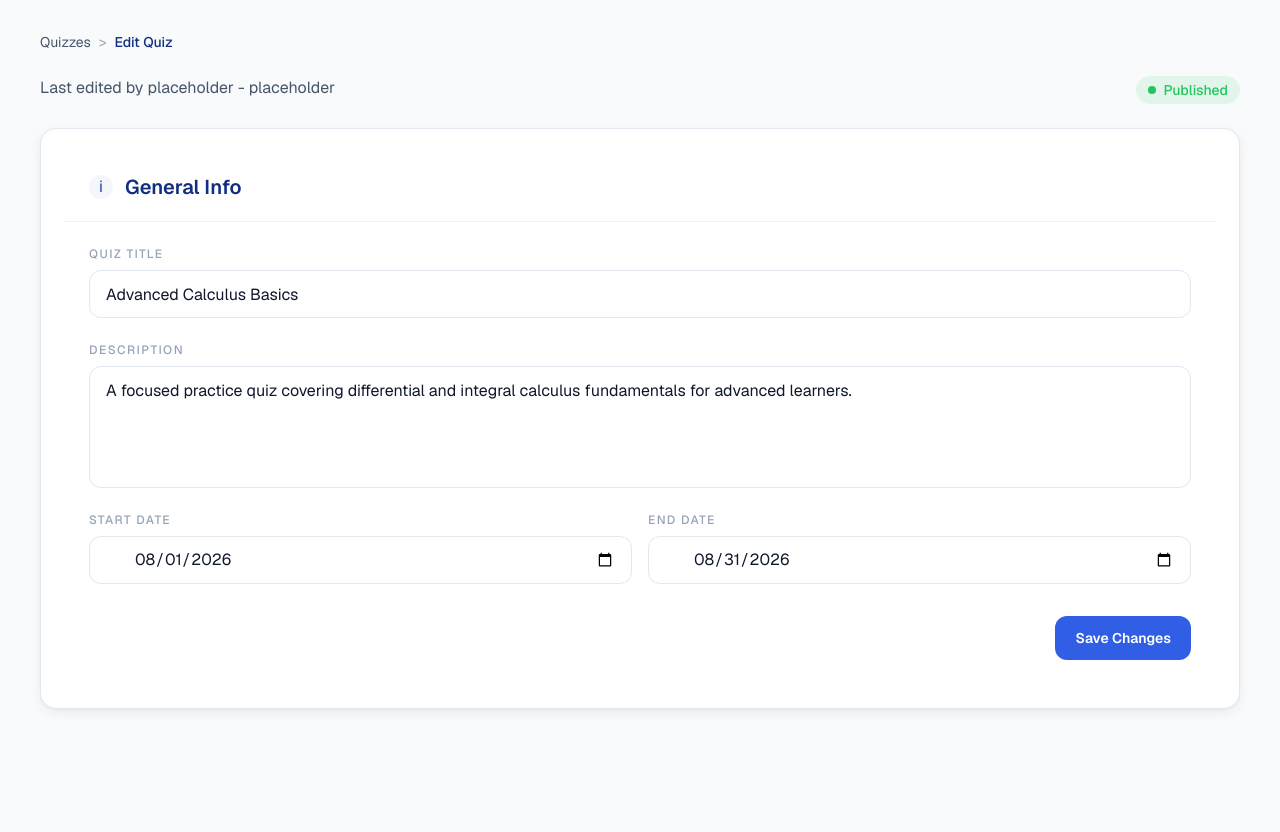
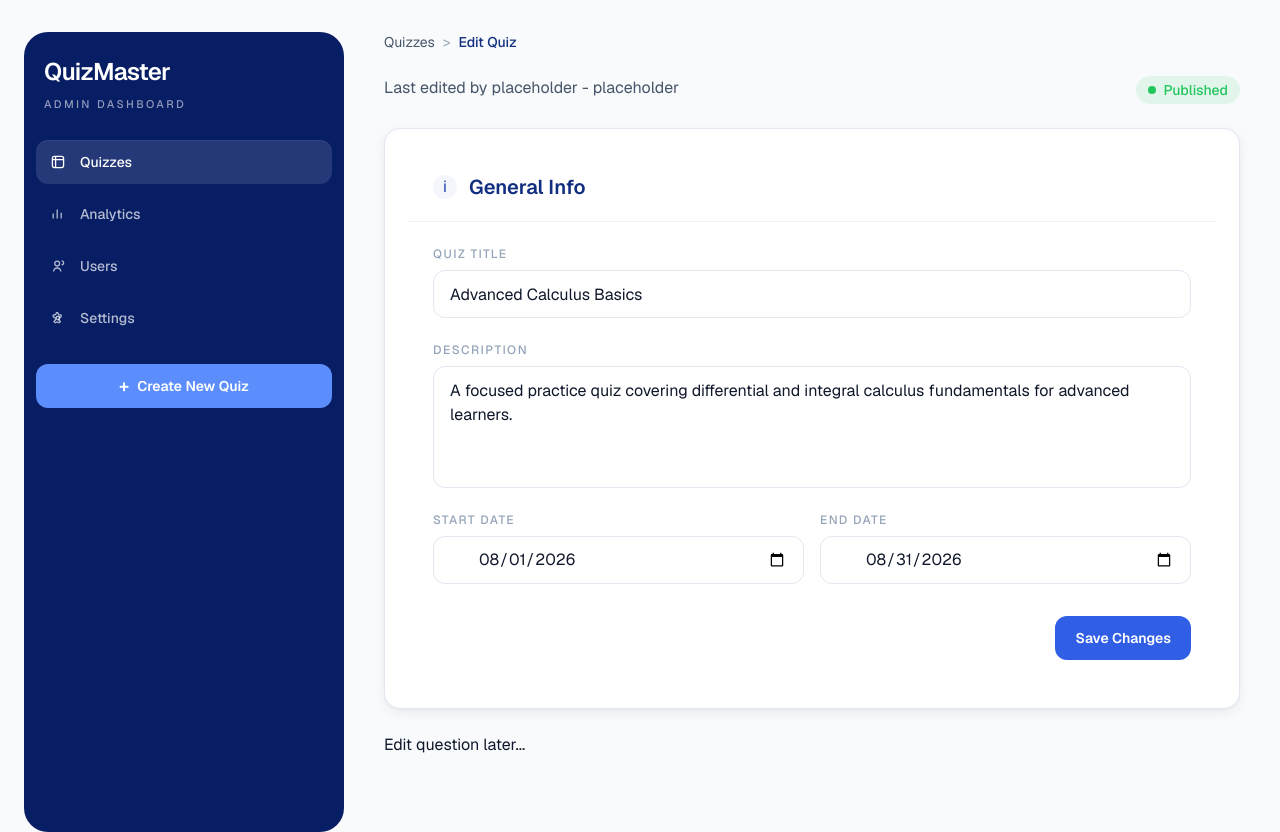
Before and after one commit to MoHatemTC/quiz-service-internship-round-1-front-end, a Next.js app: page /admin/dashboard/edit/advanced-calculus-basics in a window 1280 px wide. Before the commit the page ends 800 px from the top, so only its background shows below. Built offline with nearby package versions, Linux system fonts and the light colour scheme.

Commit message:
implemented a side bar for the dashbaord routes for the admin

```diff
--- a/app/admin/dashboard/edit/[id]/page.tsx
+++ b/app/admin/dashboard/edit/[id]/page.tsx
@@ -54,6 +54,8 @@ export default async function EditPage({ params }: EditQuizPageProps) {
           startDate={quiz.startDate}
           endDate={quiz.endDate}
         />
+
+        <p>Edit question later...</p>
       </section>
     </main>
   );
--- /dev/null
+++ b/app/admin/dashboard/layout.tsx
@@ -0,0 +1,10 @@
+import AdminSidebar from '@/components/dashboard/AdminSidebar';
+
+export default function DashboardLayout({ children }: { children: React.ReactNode }) {
+  return (
+    <div className="h-screen bg-background lg:flex flex-col lg:flex-row">
+      <AdminSidebar />
+      <div className="flex-1 min-h-screen">{children}</div>
+    </div>
+  );
+}
--- a/app/globals.css
+++ b/app/globals.css
@@ -114,6 +114,10 @@
     font-size: var(--text-body);
     font-weight: var(--text-body--font-weight);
     line-height: var(--text-body--line-height);
+  }
+
+  button {
+    @apply cursor-pointer;
   }
 }
 
--- /dev/null
+++ b/components/dashboard/AdminSidebar.tsx
@@ -0,0 +1,153 @@
+'use client';
+
+import Link from 'next/link';
+import { usePathname } from 'next/navigation';
+
+type SidebarItem = {
+  label: string;
+  href: string;
+  icon: React.ReactNode;
+};
+
+const SIDEBAR_ITEMS: SidebarItem[] = [
+  {
+    label: 'Quizzes',
+    href: '/admin/dashboard',
+    icon: (
+      <svg
+        viewBox="0 0 20 20"
+        className="h-4 w-4"
+        fill="none"
+        stroke="currentColor"
+        strokeWidth="1.6"
+      >
+        <rect x="3" y="3" width="14" height="14" rx="2.5" />
+        <path d="M7 3v14" />
+        <path d="M3 7h14" />
+      </svg>
+    ),
+  },
+  {
+    label: 'Analytics',
+    href: '#analytics',
+    icon: (
+      <svg
+        viewBox="0 0 20 20"
+        className="h-4 w-4"
+        fill="none"
+        stroke="currentColor"
+        strokeWidth="1.6"
+      >
+        <path d="M4 15.5V9.5" />
+        <path d="M9 15.5V4.5" />
+        <path d="M14 15.5v-7" />
+      </svg>
+    ),
+  },
+  {
+    label: 'Users',
+    href: '#users',
+    icon: (
+      <svg
+        viewBox="0 0 20 20"
+        className="h-4 w-4"
+        fill="none"
+        stroke="currentColor"
+        strokeWidth="1.6"
+      >
+        <path d="M13.5 17a4.5 4.5 0 0 0-9 0" />
+        <circle cx="9" cy="7" r="3" />
+        <path d="M14.5 8.5a2.5 2.5 0 1 0 0-5" />
+      </svg>
+    ),
+  },
+  {
+    label: 'Settings',
+    href: '#settings',
+    icon: (
+      <svg
+        viewBox="0 0 20 20"
+        className="h-4 w-4"
+        fill="none"
+        stroke="currentColor"
+        strokeWidth="1.6"
+      >
+        <path d="M8.25 3.4 6.85 5.8 4.1 6.4l-.1 2.1 2.4 1.1.45 2.85-1.9 1.95 1.45 1.55 2.6-1 2.5 1 1.45-1.55-1.9-1.95.45-2.85 2.4-1.1-.1-2.1-2.75-.6-1.4-2.4-2.35.1Z" />
+        <circle cx="10" cy="10" r="2.2" />
+      </svg>
+    ),
+  },
+];
+
+function SidebarItemLink({ item, active }: { item: SidebarItem; active: boolean }) {
+  const baseClassName =
+    'flex items-center gap-3 rounded-xl px-3 py-3 text-sm font-medium transition-colors duration-150';
+
+  if (item.href.startsWith('#')) {
+    return (
+      <button
+        type="button"
+        className={`${baseClassName} text-white/70 hover:bg-white/10 hover:text-white`}
+      >
+        <span className="grid h-5 w-5 place-items-center text-white/70">{item.icon}</span>
+        <span>{item.label}</span>
+      </button>
+    );
+  }
+
+  return (
+    <Link
+      href={item.href}
+      aria-current={active ? 'page' : undefined}
+      className={[
+        baseClassName,
+        active
+          ? 'bg-white/12 text-white shadow-[inset_0_1px_0_rgba(255,255,255,0.06)]'
+          : 'text-white/70 hover:bg-white/10 hover:text-white',
+      ].join(' ')}
+    >
+      <span
+        className={`grid h-5 w-5 place-items-center ${active ? 'text-white' : 'text-white/70'}`}
+      >
+        {item.icon}
+      </span>
+      <span>{item.label}</span>
+    </Link>
+  );
+}
+
+export default function AdminSidebar() {
+  const pathname = usePathname();
+  const isQuizzesActive = pathname.startsWith('/admin/dashboard');
+
+  return (
+    <aside className="w-full bg-[#071d64] text-white lg:min-h-screen lg:w-64 xl:w-80 lg:sticky lg:rounded-3xl lg:my-8 lg:ml-6 lg:min-w-50">
+      <div className="flex h-full flex-col gap-6 px-4 py-5 lg:px-3">
+        <div className="px-2 pt-1">
+          <h2 className="text-2xl font-semibold tracking-[-0.03em] text-white">QuizMaster</h2>
+          <p className="mt-1 text-[11px] font-medium uppercase tracking-[0.22em] text-white/55">
+            Admin Dashboard
+          </p>
+        </div>
+
+        <nav aria-label="Admin navigation" className="grid gap-2">
+          {SIDEBAR_ITEMS.map((item) => (
+            <SidebarItemLink
+              key={item.label}
+              item={item}
+              active={item.href === '/admin/dashboard' ? isQuizzesActive : pathname === item.href}
+            />
+          ))}
+        </nav>
+
+        <button
+          type="button"
+          className="flex w-full items-center justify-center gap-2 rounded-xl bg-[#5b8dfc] px-4 py-3 text-sm font-semibold text-white transition-colors hover:bg-[#4f80f1]"
+        >
+          <span className="text-lg leading-none">+</span>
+          <span>Create New Quiz</span>
+        </button>
+      </div>
+    </aside>
+  );
+}
```
